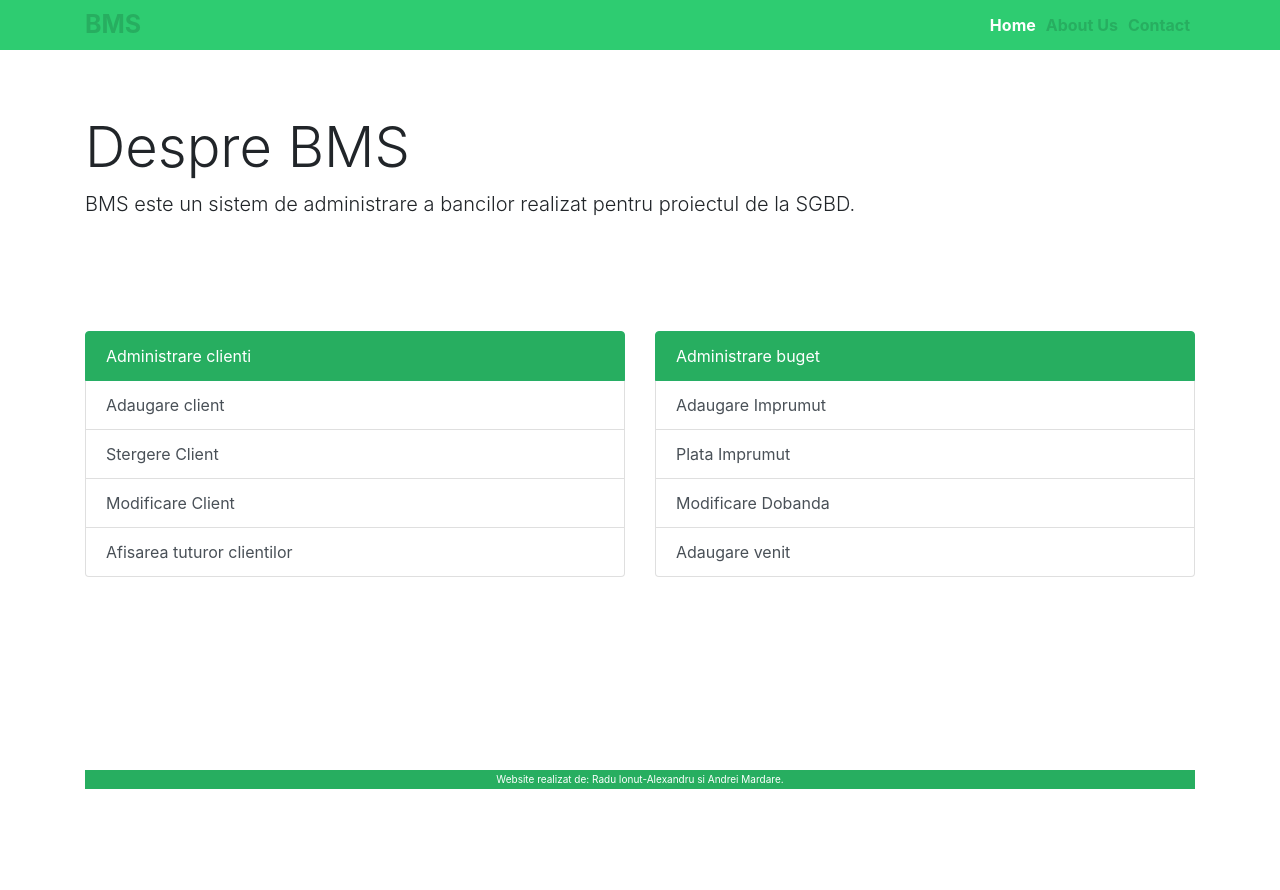
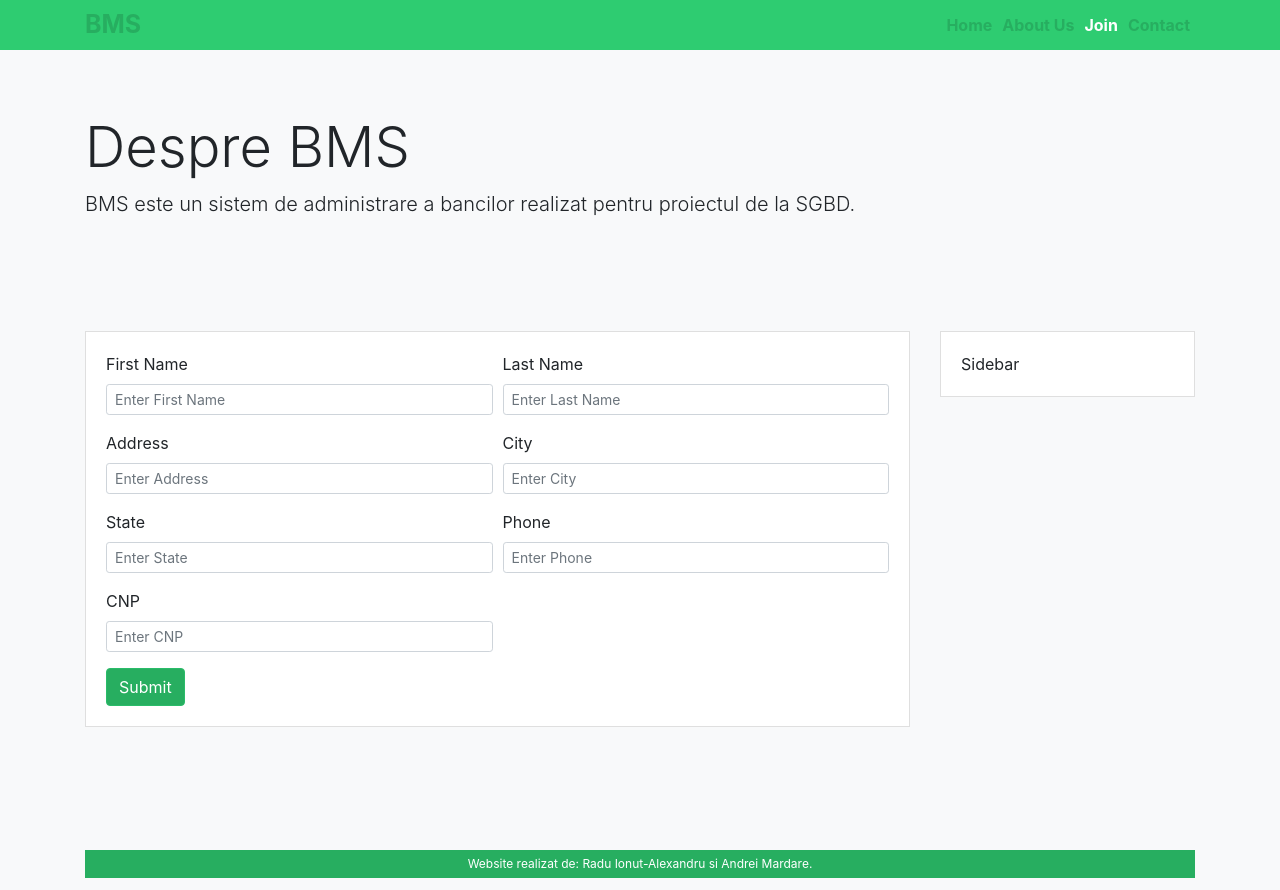
Before and after one commit to radui1398/Proiect-SGBD, a PHP site: page /?page=join in a window 1280 px wide. Before the commit the page ends 789 px from the top, so only its background shows below. Run offline with PHP 8.4, Linux system fonts and the light colour scheme.

Commit message:
Am adaugat join

```diff
--- a/css/main.css
+++ b/css/main.css
@@ -2,6 +2,7 @@ body{
     margin: 0;
     padding: 0;
     height: 100%;
+    background-color: #f8f9fa;
 }
 
 html{
@@ -60,7 +61,7 @@ html{
     text-decoration: none;
 }
 .jumbotron{
-    background-color: white !important;
+    background-color: transparent;
 }
 
 .list-group-item.active{
@@ -69,19 +70,41 @@ html{
 }
 
 .credits{
-    font-size: 10px;
+    font-size: 12px;
     color: white;
-    padding: 2px;
+    padding: 5px;
     background-color: #27ae60;
     text-align: center;
     width:100%;
 }
 
 .footer-height{
-    height:30px;
+    height:40px;
 }
 
 .content{
     min-height:100%;
-    margin-bottom: -30px;
+    margin-bottom: 50px;
 }
+
+.custom-button{
+    background-color: #27ae60;
+    border-color: #2abc69;
+}
+
+.custom-button:hover, .custom-button:active, .custom-button:focus{
+    background-color: #2dbd64 !important;
+    border-color: #27ae60 !important;
+}
+.custom-button:focus{
+    box-shadow: 0 0 0 0.2rem rgba(0, 255, 69, 0.5) !important;
+}
+
+.form-control:focus{
+    box-shadow: 0 0 0 0.1rem rgba(0, 255, 69, 0.5) !important;
+}
+
+.card{
+    border: 1px solid rgba(0,0,0,.125);
+    border-radius: 0px;
+}
--- a/index.php
+++ b/index.php
@@ -3,6 +3,7 @@
 <html lang="ro">
 <?php
 require_once ("template/Header.php");
+require_once ("template/functions.php");
 $header = new Header("BMS");
 $header->generateHeader();
 ?>
@@ -18,12 +19,16 @@ $header->generateHeader();
                     <?php
                     require_once ("template/Menu.php");
                     $menu = new Menu(1);
-                    $menu->generateMenu(1);
+                    $active = getActive();
+                    $menu->generateMenu($active);
                     ?>
                 </div>
             </div>
         </div>
     </div>
+    <?php
+        //generate jumbotron
+    ?>
     <div class="jumbotron jumbotron-fluid">
         <div class="container">
             <h1 class="display-4">Despre BMS</h1>
@@ -31,25 +36,17 @@ $header->generateHeader();
         </div>
     </div>
     <div class="container">
-        <div class="row">
-            <div class="col">
-                <?php
-                    require_once("template/ListGroup.php");
-                    $list = array("Adaugare client","Stergere Client","Modificare Client","Afisarea tuturor clientilor");
-                    $listGroup = new ListGroup("Administrare clienti",$list);
-                    $listGroup->generateGroup();
-                ?>
-            </div>
-            <div class="col">
-                <?php
-                    $list = array("Adaugare Imprumut","Plata Imprumut","Modificare Dobanda","Adaugare venit");
-                    $listGroup = new ListGroup("Administrare buget",$list);
-                    $listGroup->generateGroup();
-                ?>
-            </div>
-        </div>
+        <?php
+            if(getVarFromPage("page") === "join") {
+                include("template/Join.php");
+            }
+            else{
+                include("template/Home.php");
+            }
+        ?>
     </div>
 </div>
+
 <footer class="section footer-classic footer-height">
     <div class="container">
         <div class="row">
@@ -61,5 +58,6 @@ $header->generateHeader();
         </div>
     </div>
 </footer>
+
 </body>
 </html>
--- a/template/Header.php
+++ b/template/Header.php
@@ -20,6 +20,7 @@ class Header
         echo '
             <head>
                 <meta charset="utf-8">
+                <meta name="viewport" content="width=device-width, initial-scale=1">
                 <title>'.$this->pageName.'</title>
                 <link rel="stylesheet" href="css/bootstrap/bootstrap.css">
                 <link rel="stylesheet" href="css/main.css">
--- /dev/null
+++ b/template/Join.php
@@ -0,0 +1,36 @@
+<div class="row">
+    <div class="col-md-9">
+        <div class="card">
+            <div class="card-body">
+                <form>
+                        <?
+                        $nrOfFormGroup=7;
+                        $labelText = Array("First Name","Last Name","Address","City","State","Phone","CNP");
+                        $type = Array("text","text","text","text","text","tel","text");
+                        $class = "form-control form-control-sm";
+                        $id = Array("inputFirstName","inputLastName","inputAddress","inputCity","inputState","inputPhone","inputCNP");
+                        $placeHolder = Array("Enter First Name","Enter Last Name","Enter Address","Enter City","Enter State","Enter Phone", "Enter CNP");
+                        ?>
+                        <? for($i = 0;$i<$nrOfFormGroup;$i++):?>
+                            <?=($i%2==0) ? '<div class="form-row">' : ''?>
+                                <div class="form-group col-md-6">
+                                    <label for="<?=$id[$i]?>"><?=$labelText[$i]?></label>
+                                    <input type="<?=$type[$i]?>" class="<?=$class?>" id="<?=$id[$i]?>" placeholder="<?=$placeHolder[$i]?>" <?=($labelText[$i]==="CNP") ? 'maxlength="13"' : ''?> >
+                                </div>
+                            <?=($i%2==1) ? '</div>' : ''?>
+                        <? endfor;?>
+                        <?=($nrOfFormGroup%2 == 1) ? '</div>' : ''?>
+                    <button type="submit" class="btn btn-primary custom-button">Submit</button>
+                </form>
+            </div>
+        </div>
+    </div>
+    <div class="col-md-3">
+        <div class="card">
+            <div class="card-body">
+                Sidebar
+            </div>
+        </div>
+
+    </div>
+</div>
--- a/template/Menu.php
+++ b/template/Menu.php
@@ -8,8 +8,8 @@
 
 class Menu
 {
-    private $menuOptions = array("Home","About Us","Contact");
-    private $menuLinks = array("#","#","#");
+    private $menuOptions = array("Home","About Us","Join","Contact");
+    private $menuLinks = array("index.php","#","?page=join","#");
     private $menuType;
 
     public function __construct($type){
@@ -22,7 +22,7 @@ class Menu
             <ul class="ul-menu">';
             $i=0;
             foreach($this->menuOptions as &$opt) {
-                if($active-1 == $i){
+                if($active === $opt){
                     $activeOpt = "active";
                 }
                 else{
--- /dev/null
+++ b/template/functions.php
@@ -0,0 +1,26 @@
+<?php
+/**
+ * Created by PhpStorm.
+ * User: radu
+ * Date: 12.03.2019
+ * Time: 10:21
+ */
+
+
+function getVarFromPage($name){
+    if(isset($_GET[$name])){
+        return $_GET[$name];
+    }
+    else return "";
+}
+
+function getActive(){
+    switch(getVarFromPage("page")){
+        case "":
+            return "Home";
+            break;
+        case "join":
+            return "Join";
+            break;
+    }
+}
```
Also changed, not shown: template/Home.php (added, +17 -0 lines).
